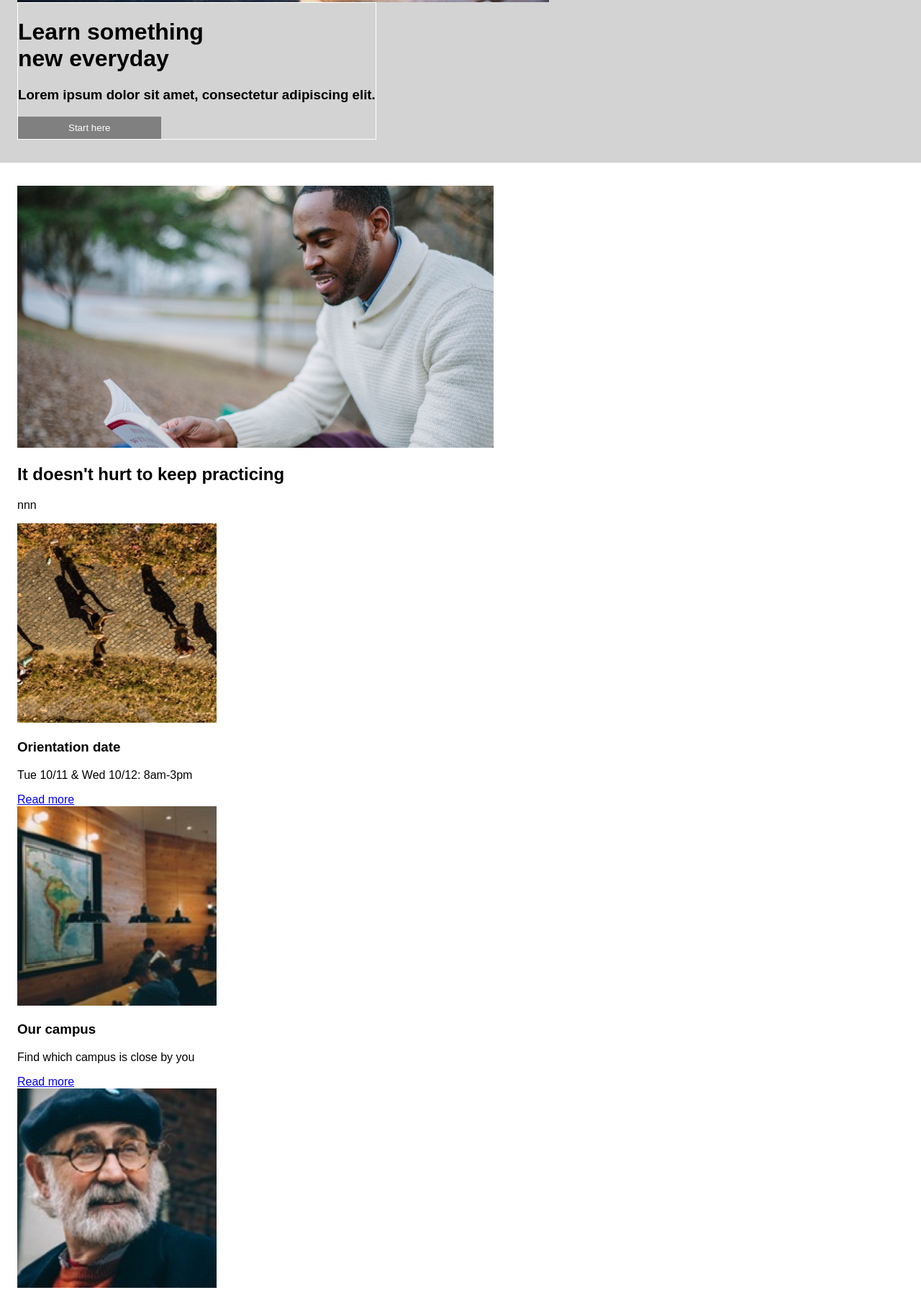
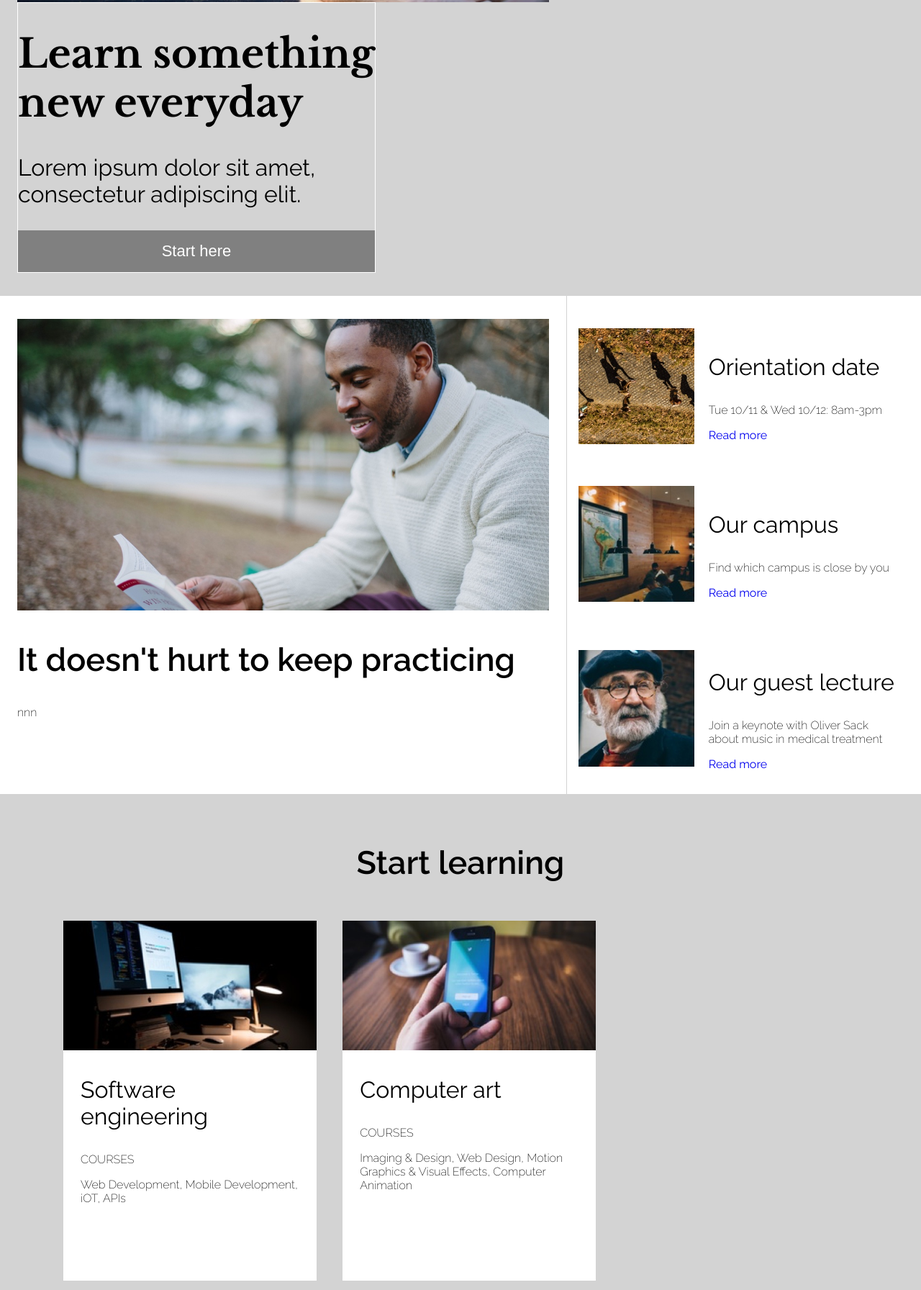
Before and after one commit to luisflopez1/Colmar-Academy, a plain HTML site: page index.html in a window 1280 px wide. Shown: the part 639-2431 px from the top of the page at 72% size. Drawn offline with nearby package versions, Linux system fonts and the light colour scheme.

Commit message:
finished alignment

```diff
--- a/index.html
+++ b/index.html
@@ -3,6 +3,8 @@
 <head>
 	<title>Colmar Academy</title>
 	<link rel="stylesheet" type="text/css" href="./resources/css/style.css">
+	<link rel="preconnect" href="https://fonts.gstatic.com">
+    <link href="https://fonts.googleapis.com/css2?family=Libre+Baskerville:wght@700&family=Raleway:wght@200;400;600&display=swap" rel="stylesheet">
 </head>
 <body>
 	<nav>
@@ -25,10 +27,10 @@
 	</nav>
 	<main>
 	<div class="hero">
-		<img src="./resources/images/banner.jpg">
+		<img src="./resources/images/banner.jpg" class="logo">
 		<div class="hero-text">
-		    <h1>Learn something<br>new everyday</h1>
-		    <h3>Lorem ipsum dolor sit amet, consectetur adipiscing elit.</h3>
+		    <h1 class="type1">Learn something<br>new everyday</h1>
+		    <h3>Lorem ipsum dolor sit amet,<br>consectetur adipiscing elit.</h3>
 		    <button>Start here</button>
 	    </div>
 	</div>
@@ -41,21 +43,27 @@
 		<div class="right">
             <div class="row">
             	<img src="./resources/images/information-orientation.jpg">
-            	<h3>Orientation date</h3>
-            	<p>Tue 10/11 & Wed 10/12: 8am-3pm</p>
-            	<a href="#">Read more</a>
+            	<div class="row text">
+            	  <h3>Orientation date</h3>
+            	  <p>Tue 10/11 & Wed 10/12: 8am-3pm</p>
+            	  <a href="#">Read more</a>
+                </div>
             </div>
             <div class="row">
             	<img src="./resources/images/information-campus.jpg">
+            	<div class="row text">
             	<h3>Our campus</h3>
             	<p>Find which campus is close by you</p>
             	<a href="#">Read more</a>
             </div>
+            </div>
             <div class="row">
             	<img src="./resources/images/information-guest-lecture.jpg">
+            	<div class="row text">
             	<h3>Our guest lecture</h3>
             	<p>Join a keynote with Oliver Sack about music in medical treatment</p>
             	<a href="#">Read more</a>
+            </div>
             </div>
 		</div>
 	</div>
@@ -63,45 +71,78 @@
 		<h2>Start learning</h2>
 		<div class="course card">
 			<img src="./resources/images/course-software.jpg">
+			<div class="text">
 			<h3>Software engineering</h3>
-			<h4>COURSES</h4>
+			<p>COURSES</p>
 			<p>Web Development, Mobile Development, iOT, APIs</p>
+		</div>
 		</div>
 		<div class="course card">
 			<img src="./resources/images/course-computer-art.jpg">
+			<div class="text">
 			<h3>Computer art</h3>
-			<h4>COURSES</h4>
-			<p>a</p>
+			<p>COURSES</p>
+			<p>Imaging & Design, Web Design, Motion Graphics & Visual Effects, Computer Animation</p>
+		</div>
 		</div>
 		<div class="course card">
 			<img src="./resources/images/course-design.jpg">
+			<div class="text">
 			<h3>Design</h3>
-			<h4>COURSES</h4>
-			<p>a</p>
+			<p>COURSES</p>
+			<p>User Experience Design, User Reasearch, Visual Design</p>
+		</div>
 		</div>
 		<div class="course card">
 			<img src="./resources/images/course-data.jpg">
+			<div class="text">
 			<h3>Data</h3>
-			<h4>COURSES</h4>
-			<p>a</p>
+			<p>COURSES</p>
+			<p>Data Science, Big Data, SQL, Data Visualization</p>
+		</div>
 		</div>
 		<div class="course card">
 			<img src="./resources/images/course-business.jpg">
+			<div class="text">
 			<h3>Business</h3>
-			<h4>COURSES</h4>
-			<p>a</p>
+			<p>COURSES</p>
+			<p>Product Development, Business Development, Startup</p>
+		</div>
 		</div>
 		<div class="course card">
 			<img src="./resources/images/course-marketing.jpg">
+			<div class="text">
 			<h3>Marketing</h3>
-			<h4>COURSES</h4>
-			<p>a</p>
+			<p>COURSES</p>
+			<p>Analytics, Content Marketing, Mobile Marketing</p>
 		</div>
     </div>
+    </div>
 	<div class="thesis-exhibit">
-		<video src="./resources/videos/thesis.mp4" controls width="60%"></video>
-		<h3>Reimagine urban</h3>
-		<p>a</p>
+		<div class="left">
+			<video src="./resources/videos/thesis.mp4" controls width="100%" ></video>
+		  <h3>Reimagine urban</h3>
+		  <p>a</p>
+		</div>
+		<div class="right">
+			<div class="row">
+            	<img src="./resources/images/thesis-fisma.jpg">
+            	<div class="row text">
+            	  <h3>Fisma: Design and Protoype</h3>
+            	  <p>Designer showcase of new prototype product</p>
+            	  <a href="#">Read more</a>
+                </div>
+            </div>
+            <div class="row">
+            	  <img src="./resources/images/thesis-now-and-then.jpg">
+            	  <div class="row text">
+            	    <h3>Orientation date</h3>
+            	    <p>Research study about New York</p>
+            	    <a href="#">Read more</a>
+                  </div>
+                </div>
+            </div>
+        </div>
 
 	</div>
 	<footer>
--- a/resources/css/style.css
+++ b/resources/css/style.css
@@ -1,7 +1,27 @@
 html,body{
 	margin: 0;
 	padding: 0;
-	font-family: futura, sans-serif;
+	font-family: 'raleway', sans-serif;
+}
+h2{
+	font-size: 45px;
+	font-weight: 600;
+
+}
+h3{
+	font-size: 32px;
+	font-weight: 400;
+
+}
+h4{
+	font-size: 16px;
+
+}
+p{
+	font-weight: 200;
+}
+a{
+	text-decoration: none;
 }
 
 nav{
@@ -19,6 +39,8 @@ main{
 	position: absolute;
 	top: 64px;
 }
+.logo{
+}
 h1.logo-type{
 	display: inline-block;
 	margin-top: 16px;
@@ -28,6 +50,8 @@ ul{
 	float: right;
 	text-align: right;
 	display: inline-block;
+	padding: 22px;
+	margin: 0;
 }
 li{
 	display: inline-block;
@@ -50,29 +74,62 @@ li{
 	display: inline-block;
 	border: 1px solid white;
 	vertical-align: middle;
+	font-family: 'raleway',sans-serif;
+	font-weight: 400;
+}
+.type1 {font-family: 'Libre Baskerville', serif;
+font-size: 55px;
+
 }
 button{
-	padding: 8px 70px;
+	width: 100%;
+	padding: 16px;
 	color: white;
 	background: gray;
 	border:none;
 	border-radius: 0;
+	margin: 0 auto;
+	font-family: 'raleway' sans-serif;
+	font-size: 22px;
 }
 .subhero{
 	background-color: white;
-	padding: 32px 24px;
 	width: 100%;
 	box-sizing: border-box;
 	overflow: auto;
+	display: flex;
 }
-.subhero .left{
+ .left{
 	float: left;
+	width: 60%;
+	padding: 32px 24px;
 }
-.subhero .right{
+ .right{
 	float: left;
-	}
+	border-left: 1px solid lightgray;
+	display: inline-block;
+	width: 40%;
+	padding-top: 16px;
+}
 .subhero img{
-	width: 60%;
+	width: 100%;
+}
+.row{
+	padding: 16px;
+}
+.row:hover{
+	background-color: gray;
+}
+.row .text{
+	box-sizing: border-box;
+	display: inline-block;
+	width: 64%;
+	vertical-align: middle;
+}
+.row img{
+	width: 35%;
+	vertical-align: middle;
+	height: auto;
 }
 .start-learning{
 	background-color: lightgray;
@@ -85,20 +142,32 @@ button{
 }
 .card{
 	display: inline-block;
-	width: 30%;
+	width: 31%;
 	background: white;
 	margin: 16px;
+	height: 500px;
+	vertical-align: middle;
+
 }
 .card img{
 	width: 100%;
 }
+.card .text{
+	padding: 0 24px 24px;
+}
 .thesis-exhibit{
 	background-color: white;
-	padding: 32px 24px;
+	padding: 0 24px;
 	width: 100%;
 	box-sizing: border-box;
+	display: flex;
 }
 footer{
 	width: 100%;
 	box-sizing: border-box;
+	height: 96px;
+	padding: 24px 24px 36px;
 }
+footer p,a{
+	display: inline-block;
+	vertical-align: top;
```
